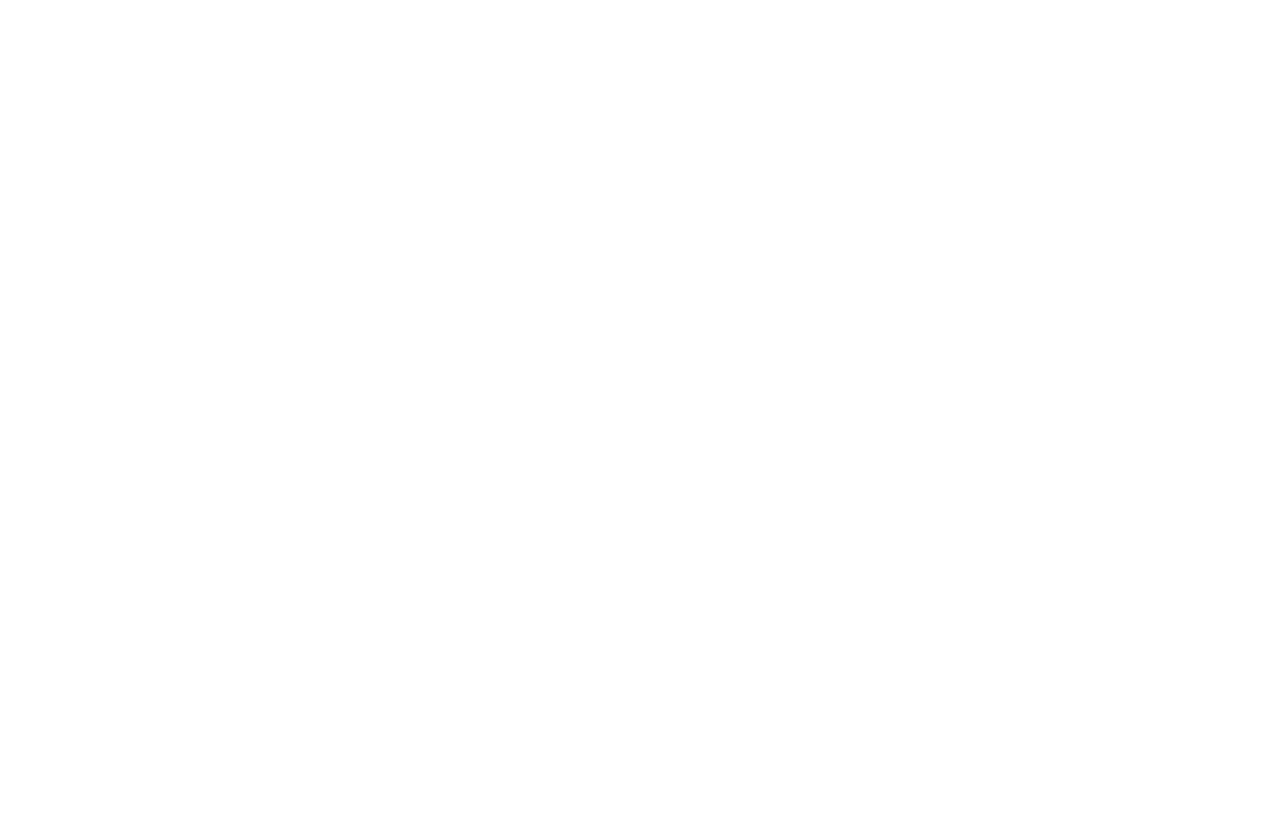
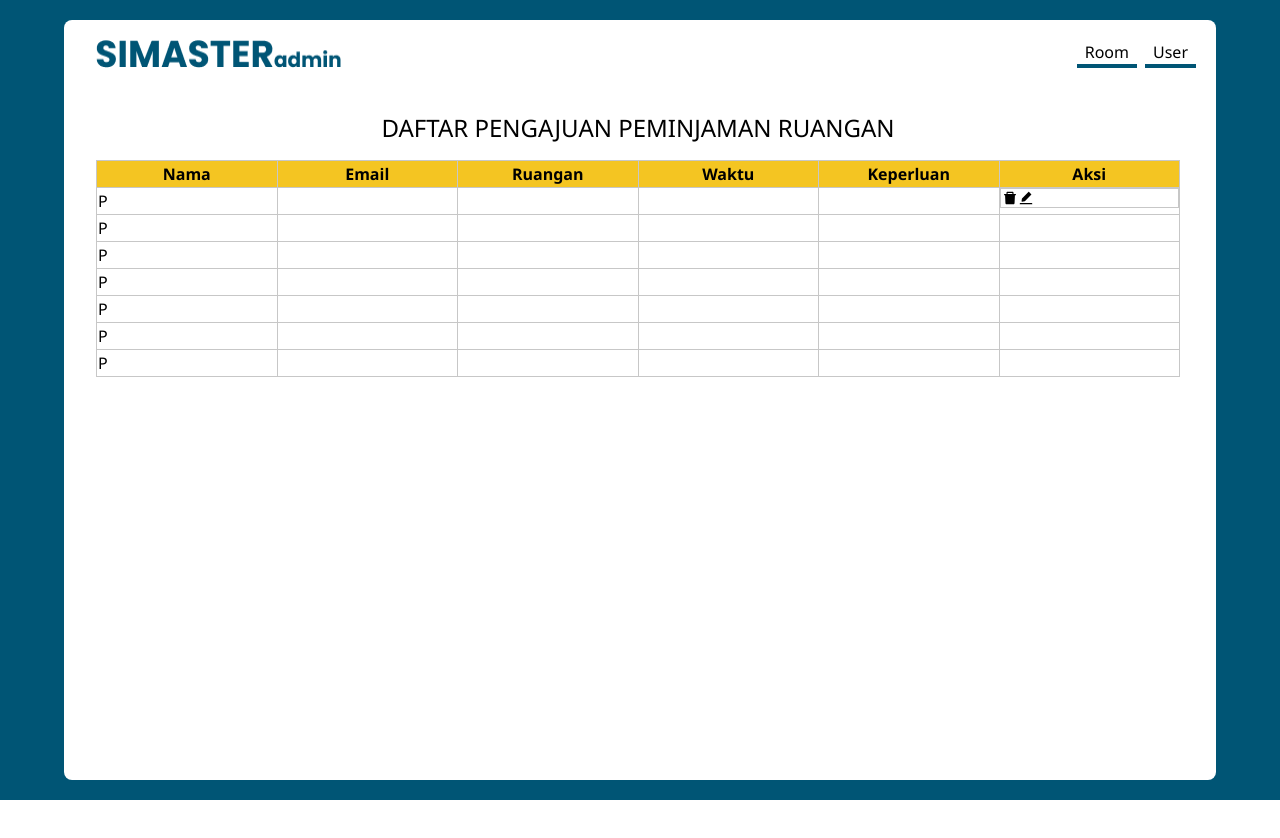
Before and after one commit to nadyasasa/classroom-app, a React (Create React App) app: page /admin/dashboard/booking in a window 1280 px wide. Before the commit this address had no page. Shown: the top 838 px of the page. Before the commit the page ends 800 px from the top, so only its background shows below. Built offline with nearby package versions, Linux system fonts and the light colour scheme.

Commit message:
add navbar, auth, and link pages

```diff
--- a/src/App.js
+++ b/src/App.js
@@ -2,14 +2,16 @@ import { Routes, Route } from "react-router-dom";
 import DashboardRoom from "./pages/admin/dashboard-roomlist.jsx";
 import DashboardBooking from "./pages/admin/dashboard-booking.jsx";
 import AddBooking from "./pages/user/addbooking.jsx";
+import Auth from "./pages/auth.jsx";
 import "./index.css";
 
 function App() {
 	return (
 		<>
 			<Routes>
-				<Route path="admin/dashboardroom" caseSensitive={false} element={<DashboardRoom />} />
-				<Route path="admin/dashboardbooking" caseSensitive={false} element={<DashboardBooking />} />
+				<Route path="/" caseSensitive={false} element={<Auth />} />
+				<Route path="admin/dashboard/room" caseSensitive={false} element={<DashboardRoom />} />
+				<Route path="admin/dashboard/booking" caseSensitive={false} element={<DashboardBooking />} />
 				<Route path="user/addbooking" caseSensitive={false} element={<AddBooking />}/>
 			</Routes>
 		</>
--- /dev/null
+++ b/src/component/button.jsx
@@ -0,0 +1,11 @@
+import React from 'react'
+
+const Button = (props) => {
+  return (
+    <button className='border-b-4 border-blue px-2 hover:border-yellow active:border-yellow focus:border-yellow'>
+      {props.children}
+    </button>
+  )
+}
+
+export default Button
--- a/src/component/navbar.jsx
+++ b/src/component/navbar.jsx
@@ -1,9 +1,9 @@
 import React from "react"
-import Logo from "../assets/simaster.png"
+import Logo from "../assets/simaster.png";
 
 const navbar = () => {
     return (
-        <div className="bg-white px-0 pt-5 ml-8">
+        <div className="bg-white flex justify-between px-0 pt-5 ml-8">
             <img src={Logo} alt="Logo"/>
         </div>
     )
--- /dev/null
+++ b/src/component/navbaradmin.jsx
@@ -0,0 +1,26 @@
+import React from "react"
+import Logo from "../assets/simasteradmin.png"
+import Button from "./button.jsx"
+import { Link } from "react-router-dom";
+
+const navbar = () => {
+    return (
+        <nav className="bg-white flex justify-between px-0 pt-5 ml-8">
+            <img src={Logo} alt="Logo"/>
+            <div className="flex gap-2">
+                <Link to="/admin/dashboard/room">
+                    <Button>
+                        Room
+                    </Button>
+                </Link>
+                <Link to="/admin/dashboard/booking">
+                    <Button>
+                        User
+                    </Button>
+                </Link>
+            </div>
+        </nav>
+    )
+}
+
+export default navbar
--- a/src/pages/admin/dashboard-booking.jsx
+++ b/src/pages/admin/dashboard-booking.jsx
@@ -1,5 +1,7 @@
 import React from "react"
-import Navbar from "../../component/navbar.jsx";
+import Navbar from "../../component/navbaradmin.jsx";
+import { AiFillDelete } from "react-icons/ai";
+import { AiFillEdit } from "react-icons/ai";
 
 const dashboard = () => {
     return (
@@ -9,7 +11,7 @@ const dashboard = () => {
                 <div className="h-full w-full">
                     <div className="py-3 mt-8 mr-4 ml-8">
                         <h5 className="font-medium mb-4 text-2xl text-center">
-                            DAFTAR RUANGAN
+                            DAFTAR PENGAJUAN PEMINJAMAN RUANGAN
                         </h5>
                         <table className="table-fixed border-collapse border border-gray w-full h-full">
                             <thead>
@@ -29,7 +31,7 @@ const dashboard = () => {
                                     <td className="border border-gray"></td>
                                     <td className="border border-gray"></td>
                                     <td className="border border-gray"></td>
-                                    <td className="border border-gray"></td>
+                                    <td className="border border-gray flex items-center"><AiFillDelete/><AiFillEdit/></td>
                                 </tr>
                                 <tr>
                                     <td className="border border-gray">P</td>
--- a/src/pages/admin/dashboard-roomlist.jsx
+++ b/src/pages/admin/dashboard-roomlist.jsx
@@ -1,6 +1,8 @@
 import React from "react"
 import AddForm from "../../Modal/InputForm";
-import Navbar from "../../component/navbar.jsx";
+import Navbar from "../../component/navbaradmin.jsx";
+import { AiFillDelete } from "react-icons/ai";
+import { AiFillEdit } from "react-icons/ai";
 
 const dashboard = () => {
     return (
@@ -30,7 +32,7 @@ const dashboard = () => {
                                     <td className="border border-gray"></td>
                                     <td className="border border-gray"></td>
                                     <td className="border border-gray"></td>
-                                    <td className="border border-gray"></td>
+                                    <td className="border border-gray flex items-center"><AiFillDelete/><AiFillEdit/></td>
                                 </tr>
                                 <tr>
                                     <td className="border border-gray">P</td>
--- /dev/null
+++ b/src/pages/auth.jsx
@@ -0,0 +1,26 @@
+import React from "react"
+import { Link } from "react-router-dom";
+
+const dashboard = () => {
+    return (
+        <div className="h-screen w-screen text-center mt-10 space-y-4">
+            <h1 className="text-4xl">
+                Login as
+            </h1>
+            <div className="grid place-items-center gap-y-2">
+                <Link to ="admin/dashboard/room">
+                    <button className="w-fit bg-yellow p-2 rounded-lg">
+                        Admin
+                    </button>
+                </Link>
+                <Link to = "user/addbooking">
+                    <button className="w-fit bg-yellow p-2 rounded-lg">
+                        User
+                    </button>
+                </Link>
+            </div>
+        </div>
+    )
+}
+
+export default dashboard
--- a/src/pages/user/addbooking.jsx
+++ b/src/pages/user/addbooking.jsx
@@ -25,8 +25,8 @@ const UserBook = () => {
                         {listRules}
                     </ol>
                 </div>
-                <div className="grid grid-cols-2 gap-x-16 gap-y-4 pb-5 items-center bg-graylight border-solid border-2 border-gray px-10 py-3 ml-8 mr-4">
-                    <div className="bw-full">
+                <form className="grid grid-cols-2 gap-x-16 gap-y-4 pb-5 items-center bg-graylight border-solid border-2 border-gray px-10 py-3 ml-8 mr-4">
+                    <div className="w-full">
                         <label>
                             Nama Peminjam
                         </label>
@@ -101,7 +101,7 @@ const UserBook = () => {
                             </input>
                         </div>
                     </div>
-                </div>
+                </form>
                 <div className="flex justify-center">
                     <button className="h-fit w-fit bg-[#F4C522] text-white font py-2 px-4 flex rounded">
                         Book Now
```
Also changed, not shown: src/assets/simasteradmin.png (added).
